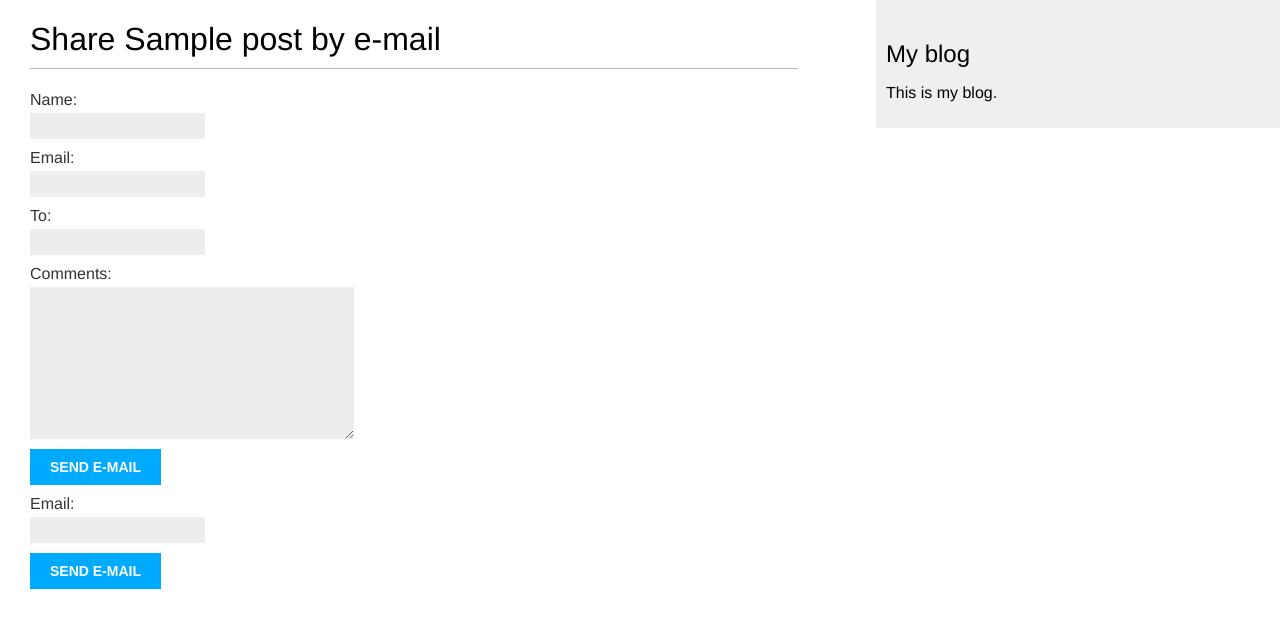
After one commit to illuhich/DjangoInExamples, a Django app: page /blog/1/share/ in a window 1280 px wide. The commit adds this page. Shown: the top 628 px of the page. Run offline with Django 3.2, Linux system fonts and the light colour scheme; tables that the repository leaves empty hold one stand-in row (values such as "Sample post").

Commit message:
add comments

```diff
--- /dev/null
+++ b/mysite/blog/forms.py
@@ -0,0 +1,18 @@
+from django import forms
+from .models import Comment
+
+
+class EmailPostForm(forms.Form):
+	name = forms.CharField(max_length=25)
+	email = forms.EmailField()
+	to = forms.EmailField()
+	comments = forms.CharField(required=False, widget=forms.Textarea)
+
+class EmailPostForm2(forms.Form):
+	email = forms.EmailField()
+
+
+class CommentForm(forms.ModelForm):
+	class Meta:
+		model = Comment
+		fields = ('name', 'email', 'body')
--- a/mysite/blog/models.py
+++ b/mysite/blog/models.py
@@ -25,3 +25,19 @@ class Post(models.Model):
 
 	def get_absolute_url(self):
 		return reverse('blog:post_detail', args=[self.publish.year, self.publish.strftime('%m'), self.publish.strftime('%d'), self.slug])
+
+
+class Comment(models.Model):
+	post = models.ForeignKey(Post, related_name='comments', on_delete=models.PROTECT)
+	name = models.CharField(max_length=80)
+	email = models.EmailField()
+	body = models.TextField()
+	created = models.DateTimeField(auto_now_add=True)
+	updated = models.DateTimeField(auto_now=True)
+	active = models.BooleanField(default=True)
+
+	class Meta:
+		ordering = ('created',)
+
+	def __str__(self):
+		return f'Comment by {self.name} on {self.post}'
--- a/mysite/blog/urls.py
+++ b/mysite/blog/urls.py
@@ -7,4 +7,5 @@ urlpatterns = [
 	# path('', views.post_list, name='post_list'),
 	path('', views.PostListView.as_view(), name='post_list'),
 	path('<int:year>/<int:month>/<int:day>/<slug:post>/', views.post_detail, name='post_detail'),
+	path('<int:post_id>/share/', views.post_share, name='post_share'),
 ]
--- a/mysite/blog/views.py
+++ b/mysite/blog/views.py
@@ -2,6 +2,8 @@ from django.shortcuts import render, get_object_or_404
 from django.core.paginator import Paginator, EmptyPage, PageNotAnInteger
 from .models import Post
 from django.views.generic import ListView
+from .forms import EmailPostForm, EmailPostForm2, CommentForm
+from django.core.mail import send_mail
 
 
 # def post_list(request):
@@ -28,10 +30,53 @@ class PostListView(ListView):
 
 
 def post_detail(request, year, month, day, post):
-	# post = get_object_or_404(Post, slug=post, status='published', publish__year=year, publish__month=month, publish__day=day)
 	post = get_object_or_404(Post, slug=post,
                                    status='published',
                                    publish__year=year,
                                    publish__month=month,
                                    publish__day=day)
-	return render(request, 'post/detail.html', {'post':post})
+	comments = post.comments.filter(active=True)
+	if request.method == 'POST':
+		# A comment was posted
+		comment_form = CommentForm(data=request.POST)
+		if comment_form.is_valid():
+			# Create Comment object but don't save to database yet
+			new_comment = comment_form.save(commit=False)
+			# Assign the current post to the comment
+			new_comment.post = post
+			# Save the comment to database
+			new_comment.save()
+	else:
+		comment_form = CommentForm()
+	context = {'post':post, 'comments': comments, 'comment_form': comment_form}
+	return render(request, 'post/detail.html', context)
+
+
+def post_share(request, post_id):
+	# Retrieve post by id
+	post = get_object_or_404(Post, id=post_id, status='published')
+	sent = False
+	if request.method == 'POST':
+		# Form was submitted
+		form = EmailPostForm(request.POST)
+		form2 = EmailPostForm2(request.POST)
+		if form.is_valid():
+			# Form fields passed validation
+			cd = form.cleaned_data
+			post_url = request.build_absolute_uri(post.get_absolute_url())
+			subject = '{} ({}) recommends you reading "{}"'.format(cd['name'], cd['email'], post.title)
+			message = 'Read "{}" at {}\n\n{}\'s comments: {}'.format(post.title, post_url, cd['name'], cd['comments'])
+			send_mail(subject, message, 'admin@myblog.com',[cd['to']])
+			sent = True
+			#  ... send mail
+		elif form2.is_valid():
+			cd = form2.cleaned_data
+			subject = 'Рассылка FoxyShop'
+			message = 'Подписка на рассылку прошла успешно!'
+			send_mail(subject, message, 'admin@myblog.com',[cd['email']])
+			sent = True
+	else:
+		form = EmailPostForm()
+		form2 = EmailPostForm2()
+	context = {'post': post, 'form': form, 'form2': form2,'sent': sent}
+	return render(request, 'post/share.html', context)
--- a/mysite/mysite/settings.py
+++ b/mysite/mysite/settings.py
@@ -123,3 +123,9 @@ STATIC_ROOT = os.path.join(BASE_DIR, 'static')
 
 MEDIA_ROOT = os.path.join(BASE_DIR, 'media')
 MEDIA_URL = '/media/'
+
+EMAIL_HOST = 'smtp.gmail.com'
+EMAIL_USE_TLS = True
+EMAIL_PORT = 587
+EMAIL_HOST_USER = 'nikolaychiktry@gmail.com'
+EMAIL_HOST_PASSWORD = 'nikolay212'
--- /dev/null
+++ b/mysite/templates/post/share.html
@@ -0,0 +1,23 @@
+{% extends "base.html" %}
+
+{% block title %}Share a post{% endblock title %}
+{% block content %}
+	{% if sent %}
+		<h1>E-mail successfully sent</h1>
+		<p>
+			"{{ post.title }} was successfully sent to {{ cd.to }}."
+		</p>
+	{% else %}
+		<h1>Share {{ post.title }} by e-mail</h1>
+		<form action="." method="post">
+			{{ form.as_p }}
+			{% csrf_token %}
+			<input type="submit" value="Send e-mail">
+		</form>
+		<form action="." method="post">
+			{{ form2.as_p }}
+			{% csrf_token %}
+			<input type="submit" value="Send e-mail">
+		</form>
+	{% endif %}
+{% endblock content %}
```
Also changed, not shown: mysite/blog/admin.py (+9 -1 lines), mysite/templates/post/detail.html (+32 -0 lines), mysite/blog/migrations/0003_comment.py (added).
